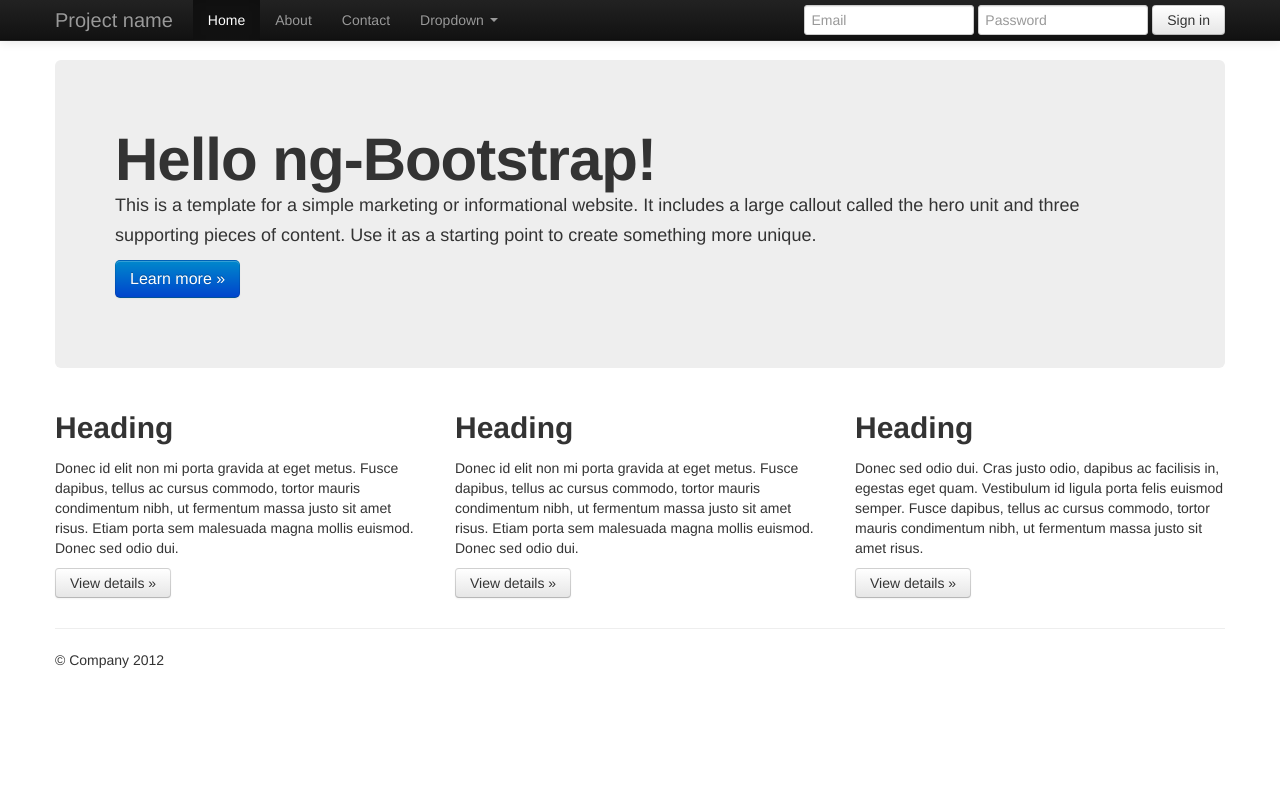
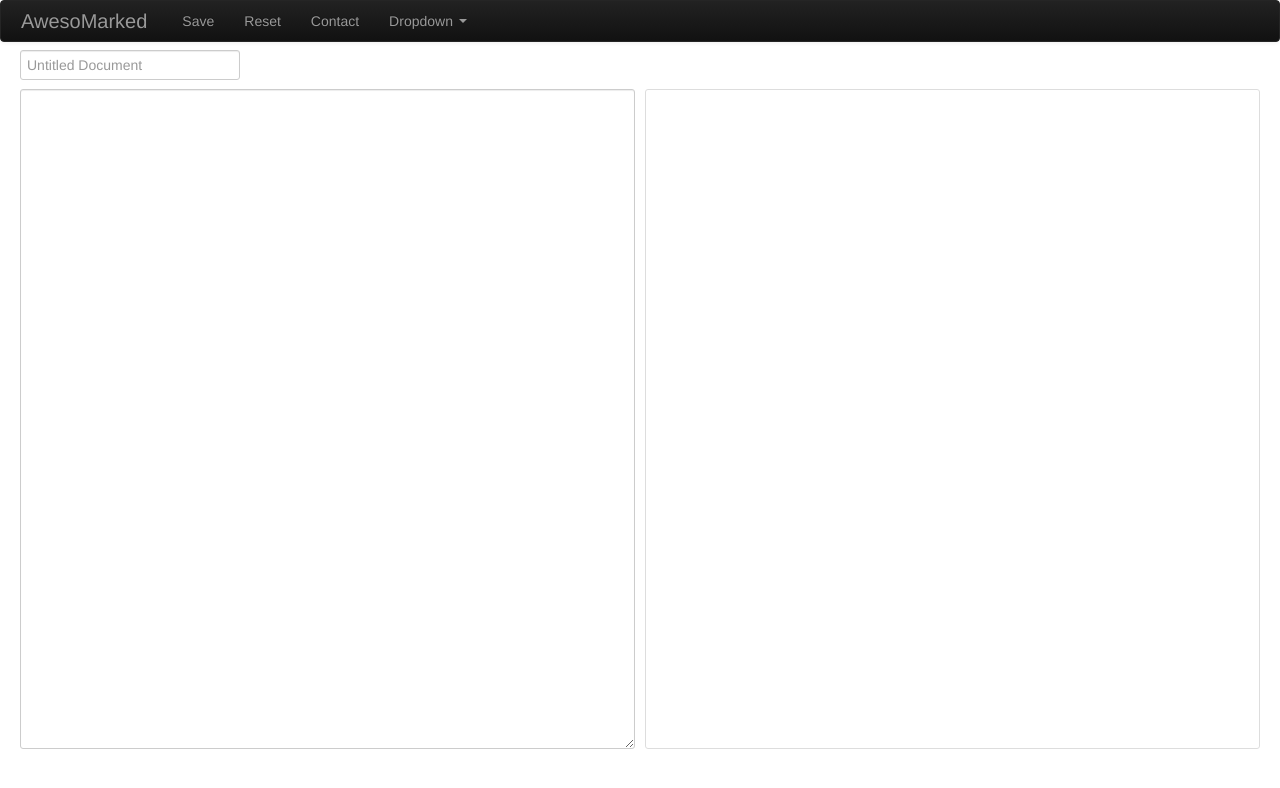
Before and after one commit to bfricka/AwesoMarked, a plain HTML site: page index.html in a window 1280 px wide. Drawn offline with Linux system fonts and the light colour scheme.

Commit message:
Decent box layout

```diff
--- a/coffee/app/app.coffee
+++ b/coffee/app/app.coffee
@@ -1,7 +1,7 @@
 #@codekit-prepend "../plugins.coffee"
 #import "../plugins.coffee"
 
-myApp = angular.module 'myApp', [] # Create our app
+aMarked = angular.module 'aMarked', [] # Create our app
 
 #@codekit-append "directives.coffee"
 #import "directives.coffee"
--- a/coffee/app/controllers.coffee
+++ b/coffee/app/controllers.coffee
@@ -1,3 +1,3 @@
-myApp.controller 'MainAppCtrl', ['$scope', ($scope) ->
+aMarked.controller 'MainAppCtrl', ['$scope', ($scope) ->
   $scope.title = "ng-Bootstrap"
 ]
--- a/index.html
+++ b/index.html
@@ -1,21 +1,15 @@
 <!DOCTYPE html>
-<!--[if lt IE 7]>      <html ng-app="myApp" ng-controller="MainAppCtrl" class="no-js lt-ie9 lt-ie8 lt-ie7"> <![endif]-->
-<!--[if IE 7]>         <html ng-app="myApp" ng-controller="MainAppCtrl" class="no-js lt-ie9 lt-ie8"> <![endif]-->
-<!--[if IE 8]>         <html ng-app="myApp" ng-controller="MainAppCtrl" class="no-js lt-ie9"> <![endif]-->
-<!--[if gt IE 8]><!--> <html ng-app="myApp" ng-controller="MainAppCtrl" class="no-js"> <!--<![endif]-->
+<!--[if lt IE 7]>      <html ng-app="aMarked" ng-controller="MainAppCtrl" class="no-js lt-ie9 lt-ie8 lt-ie7"> <![endif]-->
+<!--[if IE 7]>         <html ng-app="aMarked" ng-controller="MainAppCtrl" class="no-js lt-ie9 lt-ie8"> <![endif]-->
+<!--[if IE 8]>         <html ng-app="aMarked" ng-controller="MainAppCtrl" class="no-js lt-ie9"> <![endif]-->
+<!--[if gt IE 8]><!--> <html ng-app="aMarked" ng-controller="MainAppCtrl" class="no-js"> <!--<![endif]-->
   <head>
     <meta charset="utf-8">
     <meta http-equiv="X-UA-Compatible" content="IE=edge,chrome=1">
-    <title ng-bind-template="Welcome to {{title}}">Welcome</title>
+    <title>Welcome to AwesoMarked</title>
     <meta name="description" content="">
     <meta name="viewport" content="width=device-width">
     <link rel="stylesheet" href="css/style.css" media="all">
-    <style>
-      body {
-        padding-top: 60px;
-        padding-bottom: 40px;
-      }
-    </style>
 
     <script src="js/libs/modernizr.js"></script>
 
@@ -34,14 +28,13 @@
     <!-- Prod -->   <!--<script src="//ajax.googleapis.com/ajax/libs/angularjs/1.0.2/angular.min.js"></script>-->
     <!-- Backup --> <script>window.angular || document.write('<script src="js/libs/underscore.min.js"<\/script>')</script>
   </head>
+
   <body>
     <!--[if lt IE 7]>
         <p class="chromeframe">You are using an outdated browser. <a href="http://browsehappy.com/">Upgrade your browser today</a> or <a href="http://www.google.com/chromeframe/?redirect=true">install Google Chrome Frame</a> to better experience this site.</p>
     <![endif]-->
 
-    <!-- This code is taken from http://twitter.github.com/bootstrap/examples/hero.html -->
-
-    <div class="navbar navbar-inverse navbar-fixed-top">
+    <div class="navbar navbar-inverse navbar-fluid-top" id="nav">
       <div class="navbar-inner">
         <div class="container">
           <a class="btn btn-navbar" data-toggle="collapse" data-target=".nav-collapse">
@@ -49,11 +42,11 @@
             <span class="icon-bar"></span>
             <span class="icon-bar"></span>
           </a>
-          <a class="brand" href="#">Project name</a>
+          <a class="brand" href="#">AwesoMarked</a>
           <div class="nav-collapse collapse">
             <ul class="nav">
-              <li class="active"><a href="#">Home</a></li>
-              <li><a href="#about">About</a></li>
+              <li><a href="#">Save</a></li>
+              <li><a href="#about">Reset</a></li>
               <li><a href="#contact">Contact</a></li>
               <li class="dropdown">
                 <a href="#" class="dropdown-toggle" data-toggle="dropdown">Dropdown <b class="caret"></b></a>
@@ -68,50 +61,24 @@
                 </ul>
               </li>
             </ul>
-            <form class="navbar-form pull-right">
-              <input class="span2" type="text" placeholder="Email">
-              <input class="span2" type="password" placeholder="Password">
-              <button type="submit" class="btn">Sign in</button>
-            </form>
           </div><!--/.nav-collapse -->
         </div>
       </div>
     </div>
 
-    <div class="container">
-
-      <!-- Main hero unit for a primary marketing message or call to action -->
-      <div class="hero-unit">
-        <h1 ng-bind-template="Hello {{title}}!">Hello!</h1>
-        <p>This is a template for a simple marketing or informational website. It includes a large callout called the hero unit and three supporting pieces of content. Use it as a starting point to create something more unique.</p>
-        <p><a class="btn btn-primary btn-large">Learn more &raquo;</a></p>
+    <div class="container-fluid aMarked-wrap" id="wrap">
+      <!-- Example row of columns -->
+      <header id="filename" class="filename" ng-model="filename">
+        <input type="text" placeholder="Untitled Document">
+      </header>
+      <div class="row-fluid side-by-side">
+        <section id="markdown" class="markdown">
+          <textarea ng-model="markdown"></textarea>
+        </section>
+        <section id="preview" class="preview">
+          <article ng-bind-template="{{markdown}}"></article>
+        </section>
       </div>
-
-      <!-- Example row of columns -->
-      <div class="row">
-        <div class="span4">
-          <h2>Heading</h2>
-          <p>Donec id elit non mi porta gravida at eget metus. Fusce dapibus, tellus ac cursus commodo, tortor mauris condimentum nibh, ut fermentum massa justo sit amet risus. Etiam porta sem malesuada magna mollis euismod. Donec sed odio dui. </p>
-          <p><a class="btn" href="#">View details &raquo;</a></p>
-        </div>
-        <div class="span4">
-          <h2>Heading</h2>
-          <p>Donec id elit non mi porta gravida at eget metus. Fusce dapibus, tellus ac cursus commodo, tortor mauris condimentum nibh, ut fermentum massa justo sit amet risus. Etiam porta sem malesuada magna mollis euismod. Donec sed odio dui. </p>
-          <p><a class="btn" href="#">View details &raquo;</a></p>
-        </div>
-        <div class="span4">
-          <h2>Heading</h2>
-          <p>Donec sed odio dui. Cras justo odio, dapibus ac facilisis in, egestas eget quam. Vestibulum id ligula porta felis euismod semper. Fusce dapibus, tellus ac cursus commodo, tortor mauris condimentum nibh, ut fermentum massa justo sit amet risus.</p>
-          <p><a class="btn" href="#">View details &raquo;</a></p>
-        </div>
-      </div>
-
-      <hr>
-
-      <footer>
-        <p>&copy; Company 2012</p>
-      </footer>
-
     </div> <!-- /container -->
     <script src="js/app.js"></script>
   </body>
--- a/js/app.js
+++ b/js/app.js
@@ -1,5 +1,5 @@
 // Generated by CoffeeScript 1.3.3
-var myApp;
+var aMarked;
 
 if (!(window.console && console.log)) {
   (function() {
@@ -22,7 +22,7 @@ if (!(window.console && console.log)) {
 */
 
 
-myApp = angular.module('myApp', []);
+aMarked = angular.module('aMarked', []);
 
 /* --------------------------------------------
      Begin directives.coffee
@@ -48,7 +48,7 @@ myApp = angular.module('myApp', []);
 */
 
 
-myApp.controller('MainAppCtrl', [
+aMarked.controller('MainAppCtrl', [
   '$scope', function($scope) {
     return $scope.title = "ng-Bootstrap";
   }
--- a/less/app/main.less
+++ b/less/app/main.less
@@ -0,0 +1,49 @@
+.aMarked-wrap {
+  .box-sizing(border-box);
+  position: fixed;
+  width: 100%;
+  height: 100%;
+  padding-top: 50px;
+  padding-bottom: 10px;
+  top: 0;
+}
+
+.side-by-side {
+  height: 100%;
+  padding-bottom: 80px;
+  .box-sizing(border-box);
+  .flex(1, 1, auto);
+  .flex-flow(row, nowrap);
+  .flex-justify(space-around);
+  .flex-align-items(stretch);
+}
+
+.markdown,
+.preview {
+  .box-sizing(border-box);
+  .size(100%, 50%);
+}
+
+.markdown {
+  margin-right: 10px;
+  textarea {
+    .size(100%, 100%);
+    .box-sizing(border-box);
+    max-height: 100%;
+    max-width: 100%;
+    margin: 0;
+  }
+}
+
+.preview {
+  .border-radius(3px);
+  padding: 4px 6px;
+  border: 1px solid @tableBorder;
+}
+
+@media (max-width: 767px) {
+  .side-by-side {
+    left: 20px;
+    padding-right: 40px;
+  }
+}
--- a/less/bootstrap/mixins.less
+++ b/less/bootstrap/mixins.less
@@ -382,6 +382,42 @@
   filter: ~"alpha(opacity=@{opacity})";
 }
 
+// Flex Box
+.flex(@grow: 0, @shrink: 1, @basis: auto) {
+  -webkit-flex : @grow @shrink @basis;
+  -ms-flex     : @grow @shrink @basis;
+  flex         : @grow @shrink @basis;
+  display      : -webkit-box;
+  display      : -moz-box;
+  display      : box;
+  display      : -webkit-flex;
+  display      : -ms-flex;
+  display      : flex;
+}
+
+// Flex justify mode
+.flex-justify(@justify:center) {
+  -webkit-justify-content: @justify;
+  -ms-justify-content: @justify;
+  justify-content: @justify;
+}
+
+// Flex align items
+.flex-align-items (@align: center) {
+  -webkit-align-items: @align;
+  -ms-align-items: @align;
+  align-items: @align;
+}
+
+// Flex direction
+.flex-flow(@direction: row, @wrap: wrap) {
+  -webkit-flex-direction : @direction;
+  -webkit-flex-wrap      : @wrap;
+  -ms-flex-direction     : @direction;
+  -ms-flex-wrap          : @wrap;
+  flex-direction         : @direction;
+  flex-wrap              : @wrap;
+}
 
 
 // BACKGROUNDS
```
Also changed, not shown: css/style.css.
